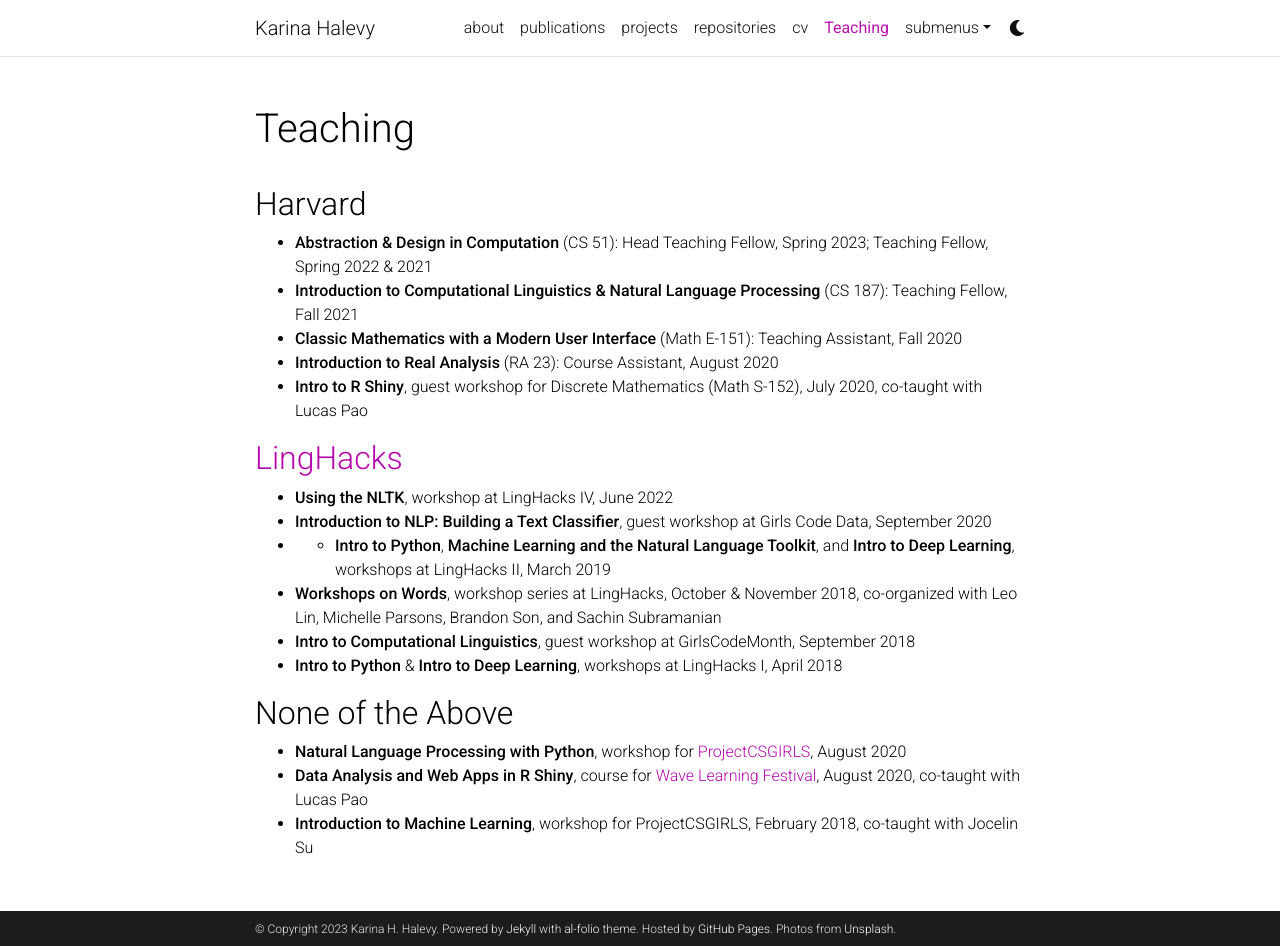
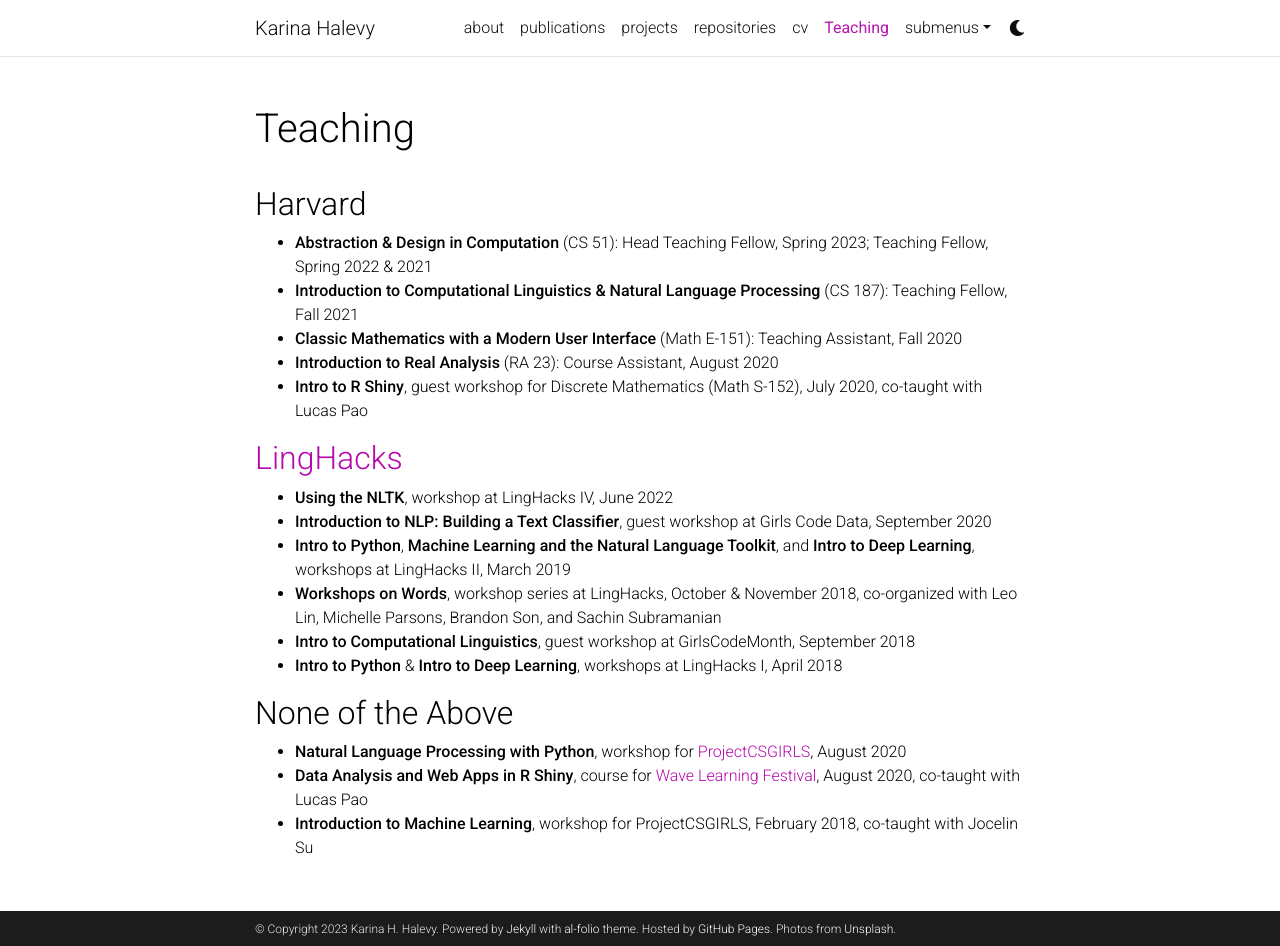
Before and after one commit to ENSCMA2/enscma2.github.io, a Jekyll site: the page built from _pages/teaching.md, in a window 1280 px wide and 946 px high. Built offline with Jekyll 4.4.1, drawn with Linux system fonts in a browser that asks for light colours; comment, search, counter and statistics services are not loaded; a style sheet for code colours, icons or effects is not loaded.

```diff
--- a/_pages/teaching.md
+++ b/_pages/teaching.md
@@ -17,7 +17,7 @@ nav_order: 5
 ## [LingHacks](http://linghacks.tech)
 - **Using the NLTK**, workshop at LingHacks IV, June 2022
 - **Introduction to NLP: Building a Text Classifier**, guest workshop at Girls Code Data, September 2020
-- - **Intro to Python**, **Machine Learning and the Natural Language Toolkit**, and **Intro to Deep Learning**, workshops at LingHacks II, March 2019
+- **Intro to Python**, **Machine Learning and the Natural Language Toolkit**, and **Intro to Deep Learning**, workshops at LingHacks II, March 2019
 - **Workshops on Words**, workshop series at LingHacks, October & November 2018, co-organized with Leo Lin, Michelle Parsons, Brandon Son, and Sachin Subramanian
 - **Intro to Computational Linguistics**, guest workshop at GirlsCodeMonth, September 2018
 - **Intro to Python** & **Intro to Deep Learning**, workshops at LingHacks I, April 2018
```
